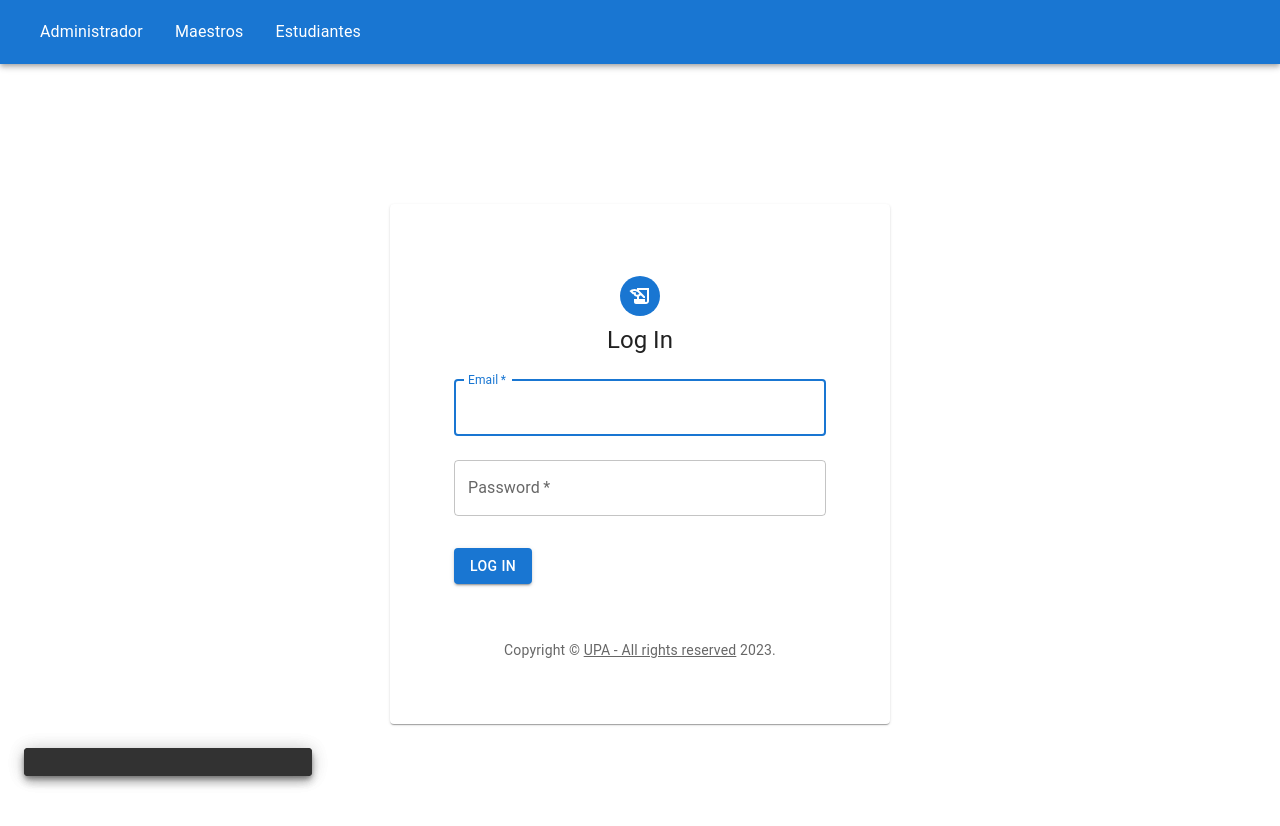
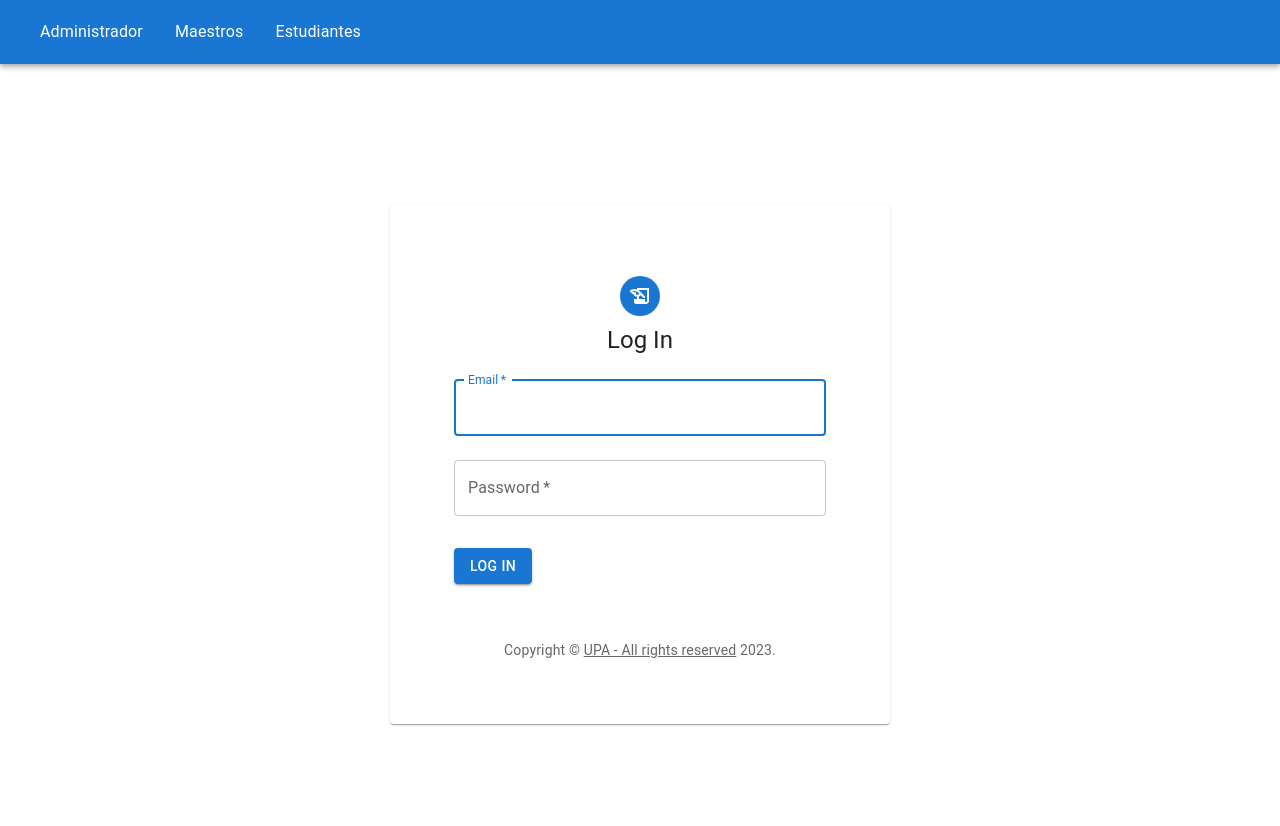
Before and after one commit to imRamsesWardof/Classroom, a React (Create React App) app in the folder front-2/: page /Login in a window 1280 px wide. Shown: the top 826 px of the page. Built offline with nearby package versions, Linux system fonts and the light colour scheme.

Commit message:
Trying SnackBar

```diff
--- a/front-2/src/Login.js
+++ b/front-2/src/Login.js
@@ -28,36 +28,6 @@ function Copyright(props) {
     );
 }
 
-function PositionedSnackbar() {
-    const [open, setOpen] = React.useState(true);
-
-    const handleClick = (newState) => {
-        setState({
-            open: true,
-            ...newState
-        });
-    };
-
-
-    const handleClose = (newState) => {
-        setState({ ...newState, open: false });
-    };
-
-    return (
-        <React.Fragment>
-            <Snackbar
-                open={open}
-                onClose={(event, reason) => {
-                    // `reason === 'escapeKeyDown'` if `Escape` was pressed
-                    setOpen(false);
-                    // call `event.preventDefault` to only close one Snackbar at a time.
-                }}
-            />
-            <Snackbar open={open} onClose={() => setOpen(false)} />
-        </React.Fragment>
-    );
-}
-
 export default function LogIn() {
     const navigate = useNavigate();
     const location = useLocation();
@@ -71,7 +41,7 @@ export default function LogIn() {
         };
 
         //! Configurar el envio de las credenciales con fetch.
-        fetch('login/auth', {   // Cambiar a la ruta que haga el match de contraseñas y otorgue el jwt.
+        fetch('/LoginWeb', {
             method: 'POST',
             body: accessData,
             headers: { 'Content-Type': 'application/json' }
@@ -94,9 +64,6 @@ export default function LogIn() {
         <Grid container component="main" sx={{ height: '100vh' }}>
             <CssBaseline />
             <Grid item md={12} sx={{ width: '100%', height: '100vh', display: 'flex', justifyContent: 'center', alignItems: 'center' }}>
-
-                <PositionedSnackbar />
-
                 <Paper sx={{ p: 8, margin: 30, maxWidth: 500, display: 'flex', flexDirection: 'column', alignItems: 'center' }}>
                     <Avatar sx={{ m: 1, bgcolor: 'primary.main' }}>
                         <HistoryEduIcon />
--- a/front-2/src/routes/index.routes.js
+++ b/front-2/src/routes/index.routes.js
@@ -1,11 +1,14 @@
 import React from "react";
 import { BrowserRouter } from "react-router-dom";
+import { SnackbarProvider } from 'notistack';
 import App from '../App';
 
 function IndexRoutes() {
   return (
     <BrowserRouter>
+    <SnackbarProvider maxSnack={3}>
       <App/>
+    </SnackbarProvider>
     </BrowserRouter>
   );
 }
```
